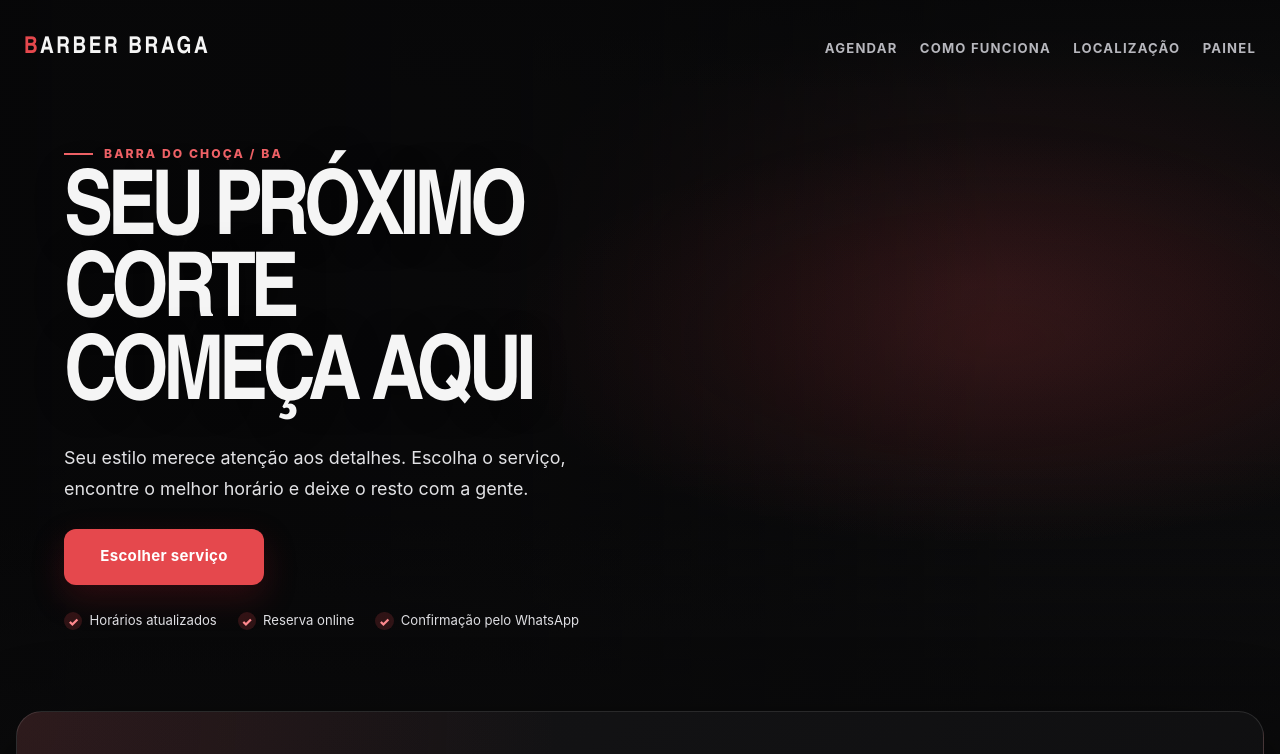
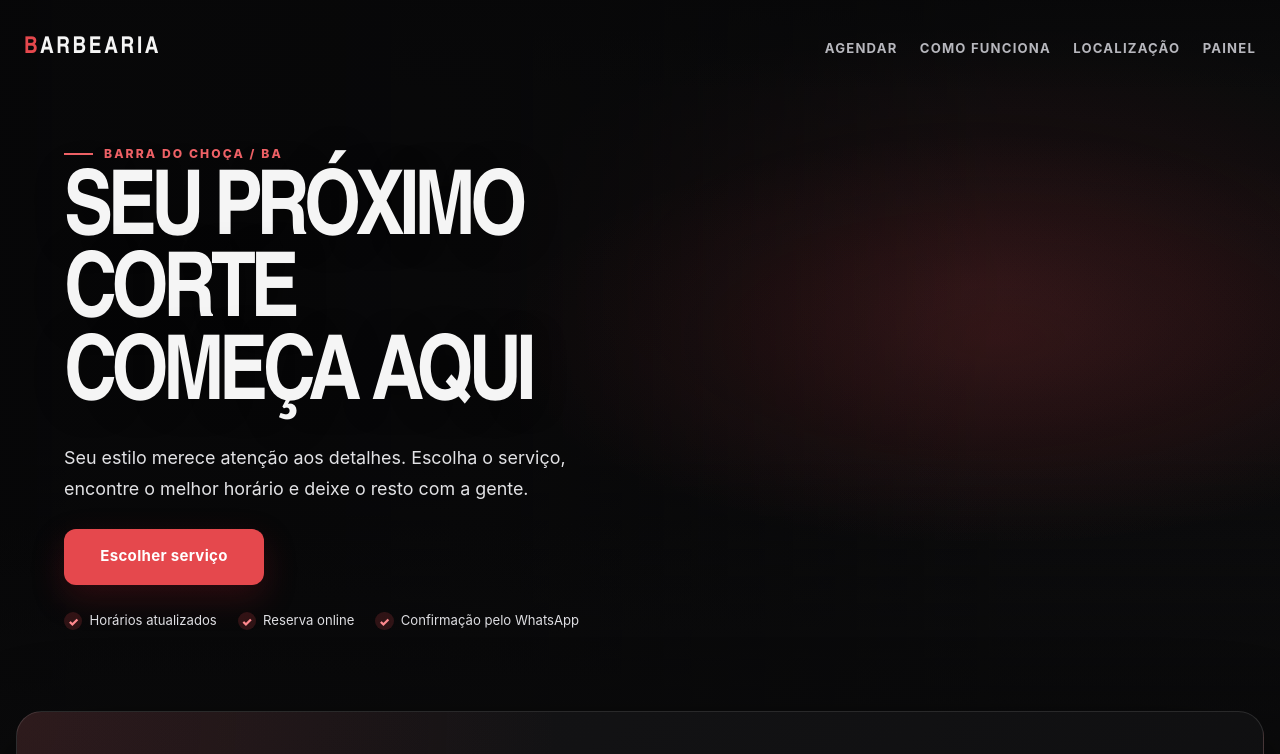
Before and after one commit to MatheusSousaa/barbershop-booking, a Spring Boot app: page / in a window 1280 px wide. Shown: the top 754 px of the page. Run offline with Spring Boot 4, Linux system fonts and the light colour scheme; data that the repository does not hold is empty; some of the project's set-up classes (security, data sources, template engines, error pages and the like) are left out, and stand-ins take their place.

Commit message:
Remove Barber Braga branding and Instagram

```diff
--- a/src/main/resources/application.properties
+++ b/src/main/resources/application.properties
@@ -1,7 +1,5 @@
-# ============================================================
-# Configurações gerais da aplicação
-# ============================================================
 spring.application.name=barbershop
+spring.config.import=optional:file:./.env[.properties]
 server.port=${PORT:8080}
 server.forward-headers-strategy=${FORWARD_HEADERS_STRATEGY:none}
 management.endpoints.web.exposure.include=health
--- a/src/main/resources/static/admin.html
+++ b/src/main/resources/static/admin.html
@@ -5,7 +5,7 @@
   <meta name="viewport" content="width=device-width, initial-scale=1.0, viewport-fit=cover">
   <meta name="color-scheme" content="dark">
   <meta name="theme-color" content="#0a0a0a">
-  <title>Barber Braga — Painel</title>
+  <title>Barbearia — Painel</title>
   <link rel="stylesheet" href="css/style.css">
 </head>
 <body>
--- a/src/main/resources/static/index.html
+++ b/src/main/resources/static/index.html
@@ -5,11 +5,11 @@
   <meta name="viewport" content="width=device-width, initial-scale=1.0, viewport-fit=cover">
   <meta name="color-scheme" content="dark">
   <meta name="theme-color" content="#0a0a0a">
-  <meta name="description" content="Agende seu próximo corte com a Barber Braga, em Barra do Choça. Escolha o serviço e um horário disponível online.">
-  <meta property="og:title" content="Barber Braga — Seu próximo corte começa aqui">
-  <meta property="og:description" content="Escolha seu serviço e agende um horário com a Barber Braga.">
+  <meta name="description" content="Agende seu próximo corte em Barra do Choça. Escolha o serviço e um horário disponível online.">
+  <meta property="og:title" content="Barbearia — Seu próximo corte começa aqui">
+  <meta property="og:description" content="Escolha seu serviço e agende um horário online.">
   <meta property="og:type" content="website">
-  <title>Barber Braga — Agendamento</title>
+  <title>Barbearia — Agendamento</title>
   <link rel="stylesheet" href="css/style.css">
 </head>
 <body class="public-page">
@@ -165,7 +165,7 @@
     <section class="about-section wide-container" id="sobre" aria-labelledby="about-title">
       <div class="about-copy">
         <p class="section-kicker">Quem atende você</p>
-        <h2 id="about-title">Sobre a Barber Braga</h2>
+        <h2 id="about-title">Sobre a barbearia</h2>
         <p data-content="aboutDescription"></p>
         <a href="#agendamento" class="about-link">Encontre seu próximo horário <span aria-hidden="true">↗</span></a>
       </div>
@@ -186,7 +186,6 @@
   <footer class="site-footer">
     <a href="#" class="nav-logo" data-content="brandName"></a>
     <p data-content="footerNote"></p>
-    <a class="instagram-link" data-content-href="instagramUrl" data-content="instagramLabel" target="_blank" rel="noopener noreferrer"></a>
   </footer>
 
   <script src="js/shared-utils.js"></script>
--- a/src/main/resources/static/js/app.js
+++ b/src/main/resources/static/js/app.js
@@ -385,7 +385,7 @@ function showCatalogFallback(container, message, allowRetry = false) {
   const phone = BarbershopUtils.normalizeBrazilianPhone(window.BARBERSHOP_CONTACT?.barberWhatsApp);
   if (phone) {
     const link = document.createElement('a');
-    const text = encodeURIComponent('Olá! Gostaria de consultar os serviços e agendar um horário na Barber Braga.');
+    const text = encodeURIComponent('Olá! Gostaria de consultar os serviços e agendar um horário na barbearia.');
     link.href = `https://wa.me/${phone}?text=${text}`;
     link.target = '_blank';
     link.rel = 'noopener noreferrer';
@@ -719,13 +719,13 @@ function saveAppointmentToCalendar() {
   const calendar = [
     'BEGIN:VCALENDAR',
     'VERSION:2.0',
-    'PRODID:-//Barber Braga//Agendamento//PT-BR',
+    'PRODID:-//Barbearia//Agendamento//PT-BR',
     'BEGIN:VEVENT',
     `UID:${appointment.id || `${appointment.appointmentDate}-${appointment.startTime}`}@barberclassic`,
     `DTSTAMP:${new Date().toISOString().replace(/[-:]/g, '').replace(/\.\d{3}/, '')}`,
     `DTSTART:${toCalendarDate(start)}`,
     `DTEND:${toCalendarDate(end)}`,
-    `SUMMARY:${escapeCalendarText(`${window.BARBERSHOP_CONTENT?.brandName || 'Barber Braga'} - ${appointment.serviceName}`)}`,
+    `SUMMARY:${escapeCalendarText(`${window.BARBERSHOP_CONTENT?.brandName || 'Barbearia'} - ${appointment.serviceName}`)}`,
     `DESCRIPTION:${escapeCalendarText(`Agendamento: ${appointment.serviceName}`)}`,
     'END:VEVENT',
     'END:VCALENDAR'
--- a/src/main/resources/static/js/site-content.js
+++ b/src/main/resources/static/js/site-content.js
@@ -1,14 +1,12 @@
 // Ajuste estes textos somente depois de confirmar as informações com o barbeiro.
 window.BARBERSHOP_CONTENT = Object.freeze({
-  brandName: 'Barber Braga',
+  brandName: 'Barbearia',
   heroTitle: 'Seu próximo corte começa aqui',
   heroDescription: 'Seu estilo merece atenção aos detalhes. Escolha o serviço, encontre o melhor horário e deixe o resto com a gente.',
-  aboutDescription: 'Na Barber Braga, cada atendimento é feito com cuidado, técnica e atenção ao seu estilo. Estamos em Barra do Choça e deixamos o agendamento simples: você escolhe o serviço, encontra um horário e confirma sua visita online.',
+  aboutDescription: 'Cada atendimento é feito com cuidado, técnica e atenção ao seu estilo. Em Barra do Choça, você escolhe o serviço, encontra um horário disponível e confirma sua visita online.',
   location: 'Barra do Choça / BA',
   businessHours: 'Consulte os horários disponíveis no agendamento.',
-  footerNote: 'Serviços e horários sujeitos à disponibilidade.',
-  instagramLabel: 'Instagram @barberbraga_',
-  instagramUrl: 'https://instagram.com/barberbraga_'
+  footerNote: 'Serviços e horários sujeitos à disponibilidade.'
 });
 
 document.querySelectorAll('[data-content]').forEach((element) => {
```
